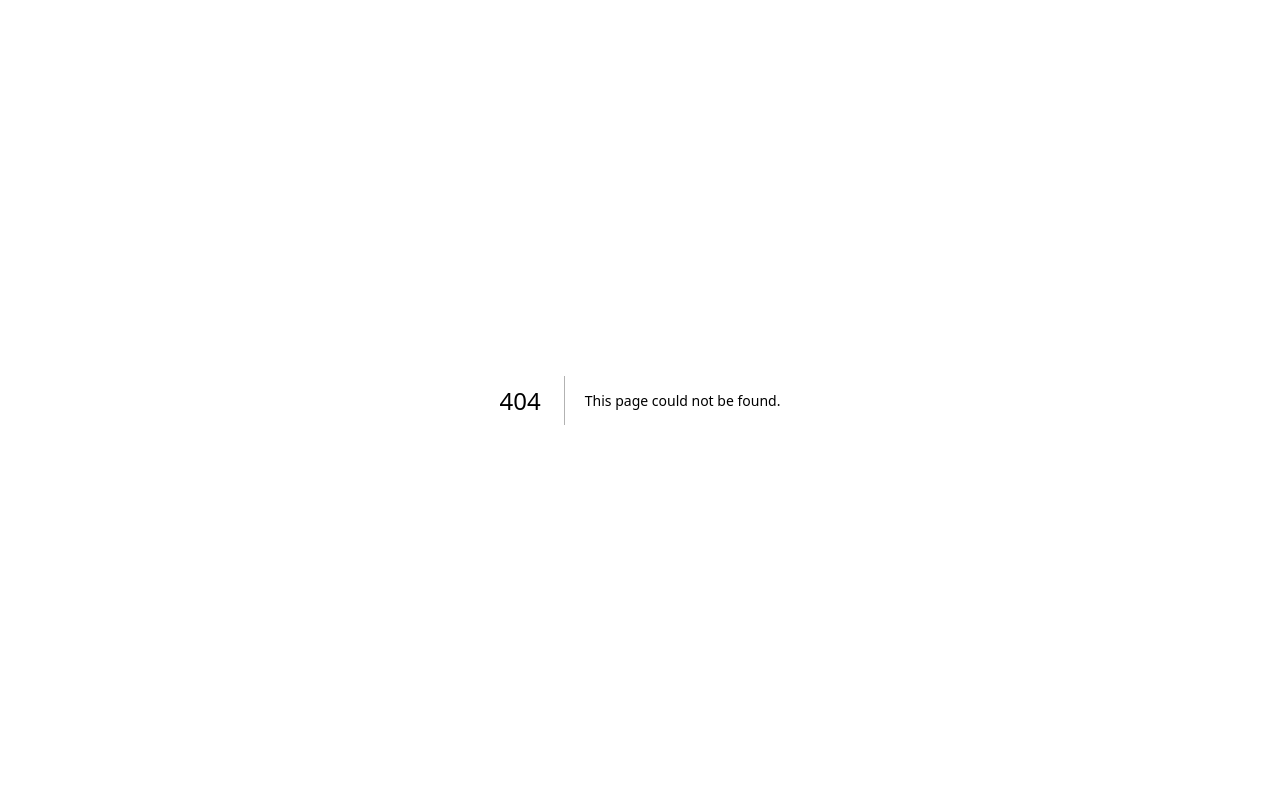
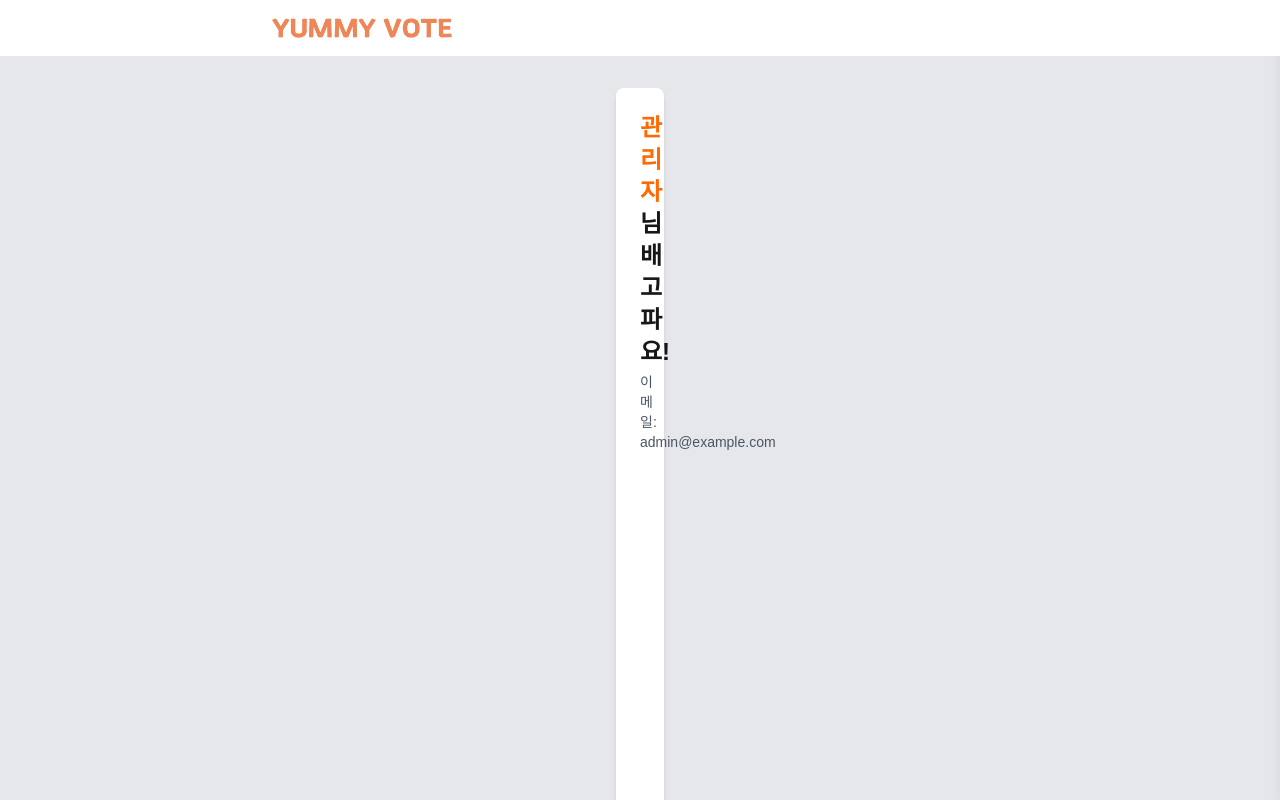
Before and after one commit to Du-it-Study-Code/yummy-vote, a Next.js app: page /manager in a window 1280 px wide. Before the commit this address had no page. Shown: the top 800 px of the page. Built offline with nearby package versions, Linux system fonts and the light colour scheme.

Commit message:
관리자 페이지(대시보드) 시작

```diff
--- a/src/app/layout.js
+++ b/src/app/layout.js
@@ -41,7 +41,7 @@ export const metadata = {
 
 export default function RootLayout({ children }) {
   return (
-    <html lang="en">
+    <html lang="ko">
       <body className={`${pretendard.variable} antialiased`}>
         {/* <Header /> */}
         <main>{children}</main>
--- /dev/null
+++ b/src/app/manager/layout.js
@@ -0,0 +1,32 @@
+import '../globals.css';
+import Header from '@/views/components/layouts/Header';
+import Footer from '@/views/components/layouts/Footer';
+import localFont from 'next/font/local';
+
+const pretendard = localFont({
+  src: [
+    { path: '../fonts/Pretendard-Regular.woff', weight: '400', style: 'normal' },
+    { path: '../fonts/Pretendard-Medium.woff', weight: '500', style: 'normal' },
+    { path: '../fonts/Pretendard-SemiBold.woff', weight: '600', style: 'normal' },
+    { path: '../fonts/Pretendard-Bold.woff', weight: '700', style: 'normal' },
+  ],
+  variable: '--font-pretendard',
+  display: 'swap',
+});
+
+export const metadata = {
+  title: '관리자 페이지',
+  description: '관리자 전용 영역입니다.',
+};
+
+export default function ManagerLayout({ children }) {
+  return (
+    <div
+      className={`${pretendard.variable} antialiased bg-gray-200 min-h-screen flex flex-col`}
+    >
+      <Header />
+      <main className="">{children}</main>
+      <Footer />
+    </div>
+  );
+}
--- /dev/null
+++ b/src/app/manager/page.js
@@ -0,0 +1,42 @@
+'use client';
+import { useRouter } from 'next/navigation';
+
+export default function ManagerHome() {
+  const router = useRouter();
+
+  // 예시로 하드코딩했지만, 실제로는 로그인 상태에서 받아오는 값으로 교체하세요
+  const adminEmail = 'admin@example.com';
+
+  return (
+    <div className="p-8 px-4">
+          <div className="max-w-2 xl mx-auto bg-white p-6 rounded-lg shadow-md">
+              <h2 className="mb-1 text-2xl font-semibold">
+                  <span className="text-orange-500">관리자</span>님 배고파요!
+              </h2>
+              <p className="mb-6 text-sm text-gray-600">이메일: {adminEmail}</p>
+
+              <div className="flex flex-col gap-4">
+                  <button
+                      onClick={() => router.push('/manager/order')}
+                      className="py-4 bg-blue-600 text-white rounded-md hover:bg-blue-500 transition"
+                  >
+                      주문 현황
+                  </button>
+                  <button
+                      onClick={() => router.push('/manager/menu')}
+                      className="py-4 bg-blue-600 text-white rounded-md hover:bg-blue-500 transition"
+                  >
+                      메뉴 등록
+                  </button>
+                  <button
+                      onClick={() => router.push('/manager/members')}
+                      className="py-4 bg-blue-600 text-white rounded-md hover:bg-blue-500 transition"
+                  >
+                      멤버 관리
+                  </button>
+              </div>
+          </div>
+
+    </div>
+  );
+}
```
